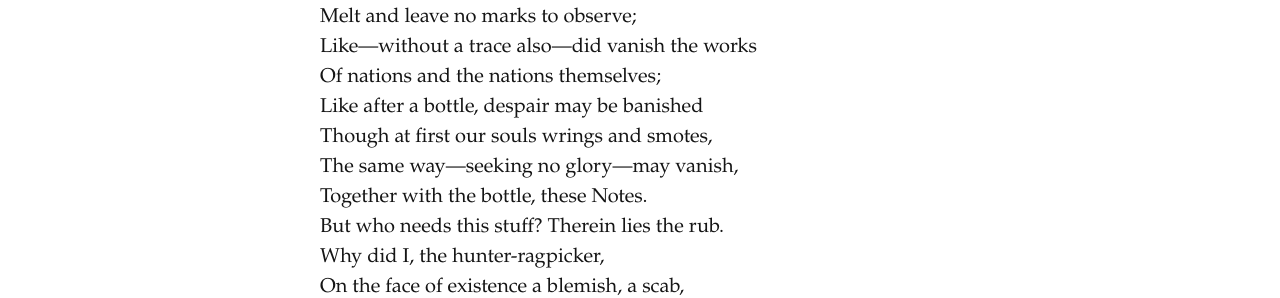
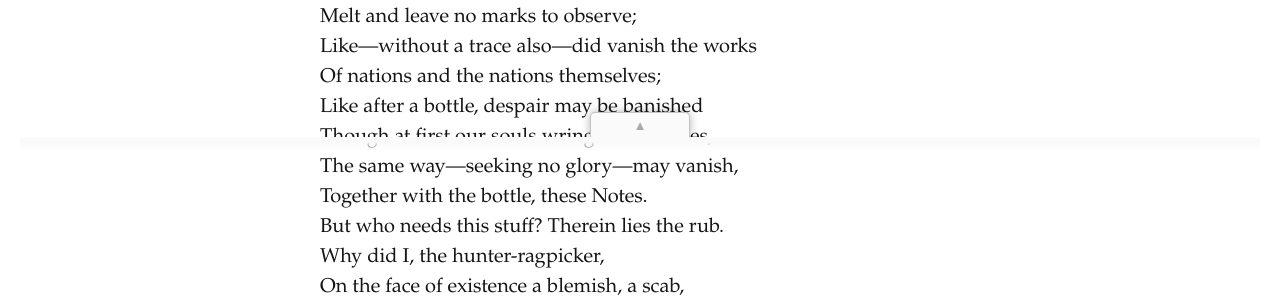
Before and after one commit to encyclopedia-of-the-dog/encyclopedia-of-the-dog.github.io, a Jekyll site: the page built from _chapters/18.md, in a window 1280 px wide. Shown: the part 564-862 px from the top of the page. Built offline with Jekyll 4.4.1, drawn with Linux system fonts in a browser that asks for light colours.

Commit message:
adjust annotation panel for safari

```diff
--- a/_includes/annotation-panel.html
+++ b/_includes/annotation-panel.html
@@ -1,6 +1,6 @@
+<button class="expbtn" id="btn-expand-annotations" onclick="expandAnnotations()" aria-hidden="true">▲</button>
+<div id="panel-mask" aria-hidden="true"></div>
 <div id="annotation-panel" aria-hidden="true">
-    <button class="expbtn" id="btn-expand-annotations" onclick="expandAnnotations()">▲</button>
-    <div class="panel-mask"></div>
     <div id="annotation-container">
         <div id="annotations-en">
             {% assign annotations-en = site.data.comments-all | where: "lang", "en" %}
--- a/_sass/_annotations.scss
+++ b/_sass/_annotations.scss
@@ -39,19 +39,6 @@
   a {
     color: $link-color;
     text-decoration: underline;
-  }
-
-  .panel-mask {
-    width: calc(100% - 2rem);
-    height: 15px;
-    position: fixed;
-    bottom: 184px;
-    left: 0;
-    right: 0;
-    margin-left: auto;
-    margin-right: auto;
-    z-index: 1;
-    background-image: linear-gradient(#fafafa, #fafafa, #fafafa8e, #fafafa00)
   }
 }
 
@@ -222,20 +209,34 @@
   border-top-right-radius: 5px;
   border-bottom: #fafafa;
   box-shadow: 0 0 8px rgba(0, 0, 0, 0.3);
+  z-index: 3;
+}
+
+#panel-mask {
+  width: calc(100% - 2rem);
+  height: 15px;
+  position: fixed;
+  bottom: 184px;
+  left: 0;
+  right: 0;
+  margin-left: auto;
+  margin-right: auto;
+  z-index: 4;
+  background-image: linear-gradient(#fafafa, #fafafa, #fafafa8e, #fafafa00)
 }
 
 #annotation-panel.expanded {
   height: 400px !important;
-
-  .panel-mask {
-    bottom: 384px !important;
-  }
 }
 
 #btn-expand-annotations.expanded {
   bottom: 399px !important;
 }
 
+#panel-mask.expanded {
+  bottom: 384px !important;
+}
+
 /* annotation menu */
 
 /* tag visibility */
```
